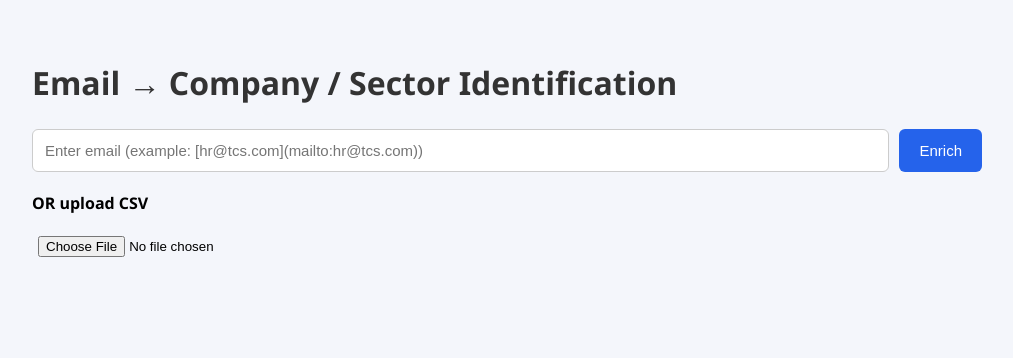
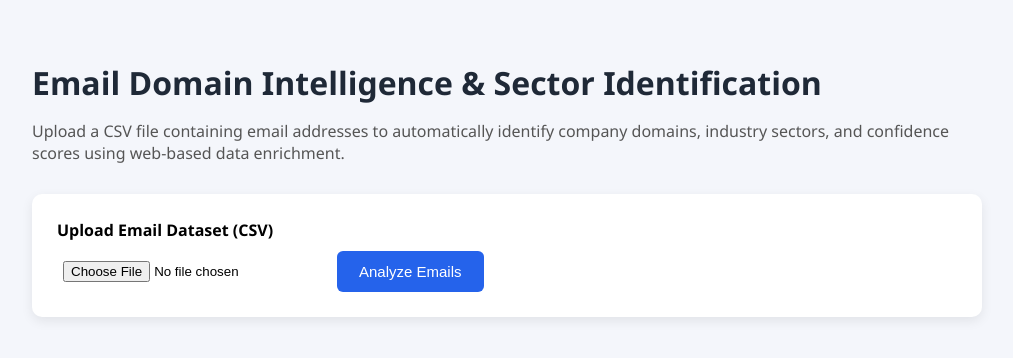
Before and after one commit to nilimamishra2002/Email_Enrichment_Tool, a Flask app: page / in a window 1280 px wide. Shown: the top 358 px of the page, without its empty margins (133-1146 px from the left). Run offline with Flask 3, Linux system fonts and the light colour scheme.

Commit message:
made changes in ui

```diff
--- a/templates/index.html
+++ b/templates/index.html
@@ -1,10 +1,9 @@
 <!DOCTYPE html>
-
 <html lang="en">
 <head>
 
 <meta charset="UTF-8">
-<title>Email → Company / Sector Identification</title>
+<title>Email Domain Intelligence Tool</title>
 
 <style>
 
@@ -21,22 +20,29 @@ margin:auto;
 }
 
 h1{
-color:#333;
-margin-bottom:25px;
+color:#1f2937;
+margin-bottom:10px;
 }
 
-.input-group{
-display:flex;
-gap:10px;
-margin-bottom:20px;
+.subtitle{
+color:#555;
+font-size:16px;
+margin-bottom:30px;
 }
 
-input[type="text"]{
-flex:1;
-padding:12px;
-font-size:15px;
-border-radius:6px;
-border:1px solid #ccc;
+.upload-section{
+background:white;
+border-radius:10px;
+padding:25px;
+box-shadow:0 4px 12px rgba(0,0,0,0.08);
+margin-bottom:30px;
+}
+
+.upload-row{
+display:flex;
+gap:15px;
+align-items:center;
+margin-top:10px;
 }
 
 input[type="file"]{
@@ -47,10 +53,11 @@ button{
 background:#2563eb;
 color:white;
 border:none;
-padding:12px 20px;
+padding:12px 22px;
 font-size:15px;
 border-radius:6px;
 cursor:pointer;
+font-weight:500;
 }
 
 button:hover{
@@ -59,8 +66,8 @@ background:#1e4ed8;
 
 .card{
 background:white;
-border-radius:8px;
-box-shadow:0 3px 10px rgba(0,0,0,0.08);
+border-radius:10px;
+box-shadow:0 4px 12px rgba(0,0,0,0.08);
 padding:20px;
 margin-top:25px;
 }
@@ -95,6 +102,11 @@ color:#666;
 font-size:14px;
 }
 
+.result-title{
+margin-bottom:15px;
+color:#1f2937;
+}
+
 </style>
 
 <script>
@@ -109,36 +121,43 @@ document.getElementById("loader").style.display="block";
 
 <div class="container">
 
-<h1>Email → Company / Sector Identification</h1>
+<h1>Email Domain Intelligence & Sector Identification</h1>
+
+<p class="subtitle">
+Upload a CSV file containing email addresses to automatically identify
+company domains, industry sectors, and confidence scores using web-based
+data enrichment.
+</p>
+
+
+<div class="upload-section">
 
 <form method="POST" enctype="multipart/form-data" onsubmit="showLoader()">
 
-<div class="input-group">
+<label><b>Upload Email Dataset (CSV)</b></label>
 
-<input
-type="text"
-name="email"
-placeholder="Enter email (example: [hr@tcs.com](mailto:hr@tcs.com))"
+<div class="upload-row">
 
->
+<input type="file" name="file" accept=".csv" required>
 
-<button type="submit">Enrich</button>
+<button type="submit">Analyze Emails</button>
 
 </div>
 
-<p><b>OR upload CSV</b></p>
-
-<input type="file" name="file" accept=".csv">
-
 <div id="loader" class="loader">
-Processing request...
+Processing dataset and enriching email domains...
 </div>
 
 </form>
 
+</div>
+
+
 {% if results %}
 
 <div class="card">
+
+<h3 class="result-title">Enrichment Results</h3>
 
 <table>
 
@@ -166,12 +185,6 @@ Processing request...
 
 </table>
 
-{% if excel_file %}
-<form method="POST" action="/download">
-    <button type="submit">Download Excel</button>
-</form>
-{% endif %}
-
 </div>
 
 {% endif %}
```
